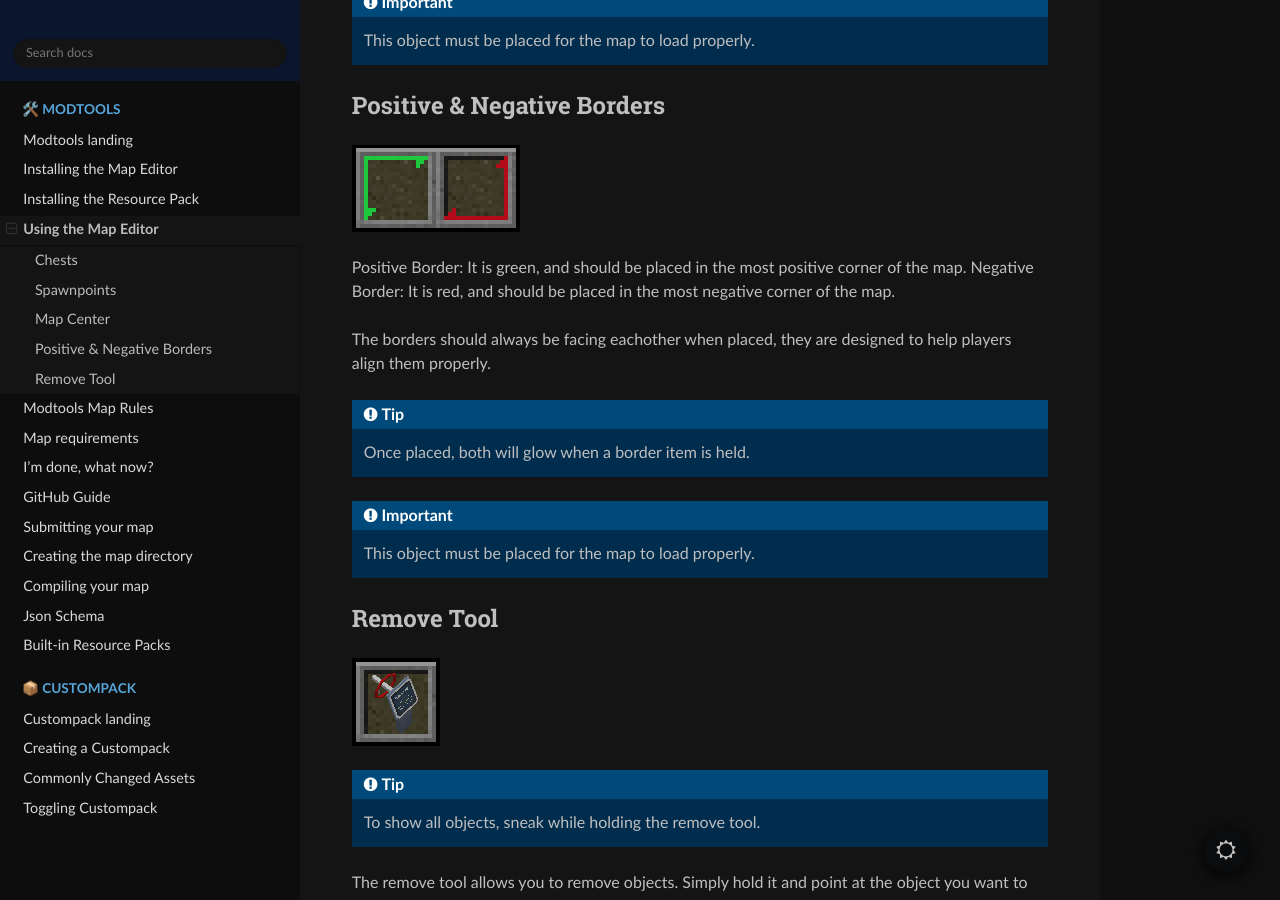
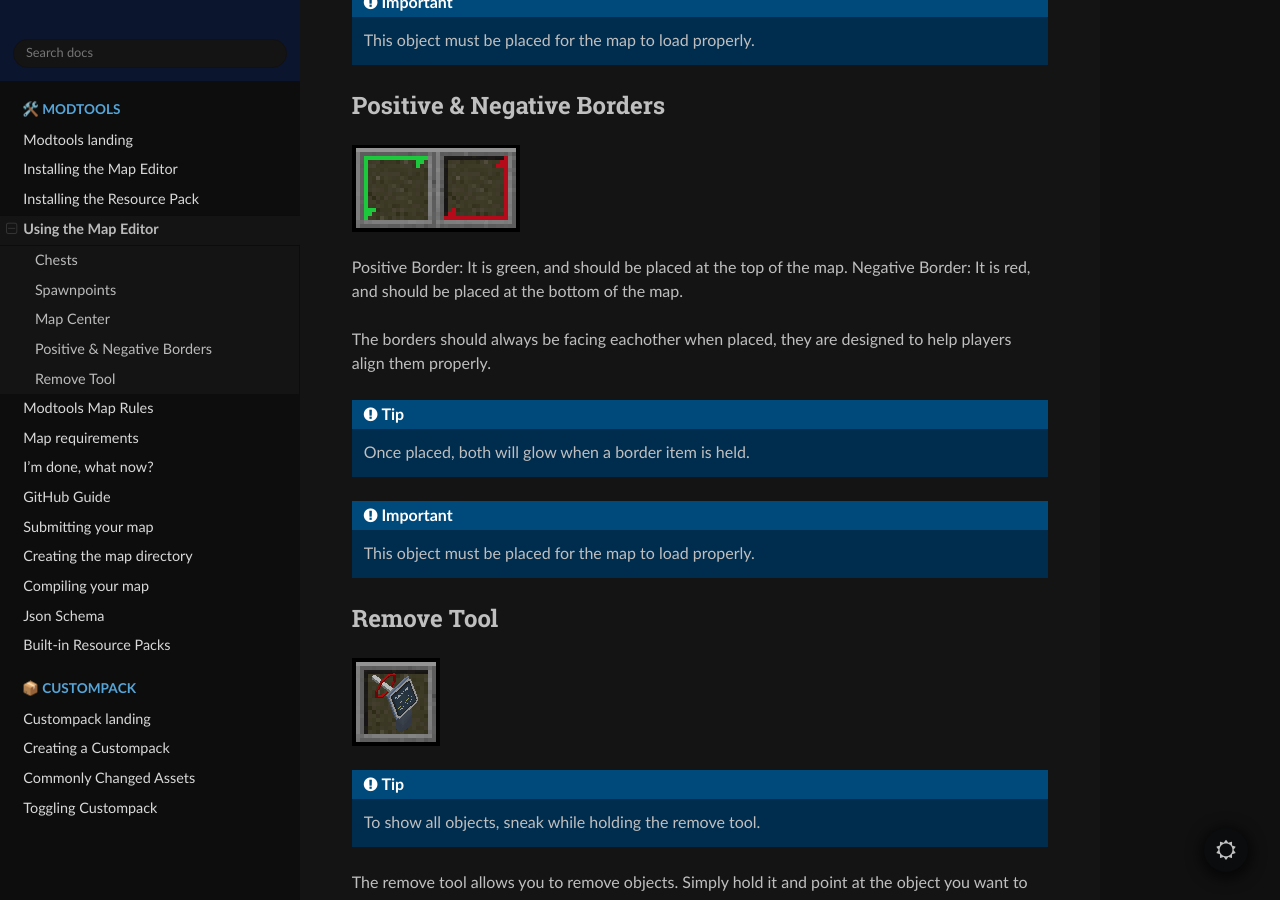
Before and after one commit to Legacy-Edition-Minigames/Documentation, a Sphinx documentation site: the page built from docs/source/modtools/creation/using-editor.rst, in a window 1280 px wide and 900 px high, scrolled down 2461 px. Built offline with Sphinx 7.4.7 and the Read the Docs theme 3.1.0, drawn with Linux system fonts in a browser that asks for light colours.

Commit message:
Update outdated border information
I don't know how I missed this when doing all the preparation for submissions

```diff
--- a/docs/source/modtools/creation/using-editor.rst
+++ b/docs/source/modtools/creation/using-editor.rst
@@ -99,8 +99,8 @@ Positive & Negative Borders
 
 .. image:: /images/modtools/using-editor/borders.png
 
-Positive Border: It is green, and should be placed in the most positive corner of the map.
-Negative Border: It is red, and should be placed in the most negative corner of the map.
+Positive Border: It is green, and should be placed at the top of the map.
+Negative Border: It is red, and should be placed at the bottom of the map.
 
 The borders should always be facing eachother when placed, they are designed to help players
 align them properly.
```
